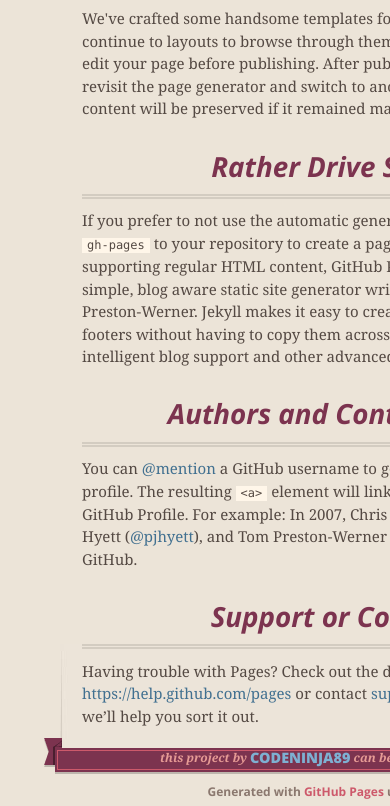
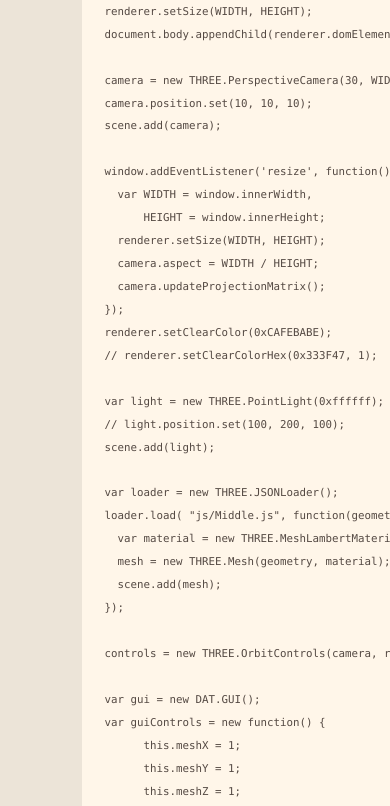
Before and after one commit to CodeNinja89/ThreeJS, a plain HTML site: page index.html in a window 390 px wide. Shown: the part 649-1455 px from the top of the page. Drawn offline with nearby package versions, Linux system fonts and the light colour scheme.

```diff
--- a/index.html
+++ b/index.html
@@ -46,37 +46,122 @@
 
 
       <section id="main_content">
-        <h3>
-<a id="welcome-to-github-pages" class="anchor" href="#welcome-to-github-pages" aria-hidden="true"><span class="octicon octicon-link"></span></a>Welcome to GitHub Pages.</h3>
+        <p>&lt;!doctype html&gt;
 
-<p>This automatic page generator is the easiest way to create beautiful pages for all of your projects. Author your page content here using GitHub Flavored Markdown, select a template crafted by a designer, and publish. After your page is generated, you can check out the new branch:</p>
+</p>
+  Antu's Model
 
-<pre><code>$ cd your_repo_root/repo_name
-$ git fetch origin
-$ git checkout gh-pages
+
+
+    <p>Drag to rotate the object. Scroll to zoom in/out</p>
+
+
+
+
+
+<p></p>
+
+<pre><code>// Set up the scene, camera, and renderer as global variables.
+var scene, camera, renderer;
+
+init();
+animate();
+
+function init() {
+
+  scene = new THREE.Scene();
+  var WIDTH = window.innerWidth,
+      HEIGHT = window.innerHeight;
+
+  renderer = new THREE.WebGLRenderer({antialias:true});
+  renderer.setSize(WIDTH, HEIGHT);
+  document.body.appendChild(renderer.domElement);
+
+  camera = new THREE.PerspectiveCamera(30, WIDTH / HEIGHT, 0.1, 20000);
+  camera.position.set(10, 10, 10);
+  scene.add(camera);
+
+  window.addEventListener('resize', function() {
+    var WIDTH = window.innerWidth,
+        HEIGHT = window.innerHeight;
+    renderer.setSize(WIDTH, HEIGHT);
+    camera.aspect = WIDTH / HEIGHT;
+    camera.updateProjectionMatrix();
+  });
+  renderer.setClearColor(0xCAFEBABE);
+  // renderer.setClearColorHex(0x333F47, 1);
+
+  var light = new THREE.PointLight(0xffffff);
+  // light.position.set(100, 200, 100);
+  scene.add(light);
+
+  var loader = new THREE.JSONLoader();
+  loader.load( "js/Middle.js", function(geometry){
+    var material = new THREE.MeshLambertMaterial({color: 0xDEADBEEF});
+    mesh = new THREE.Mesh(geometry, material);
+    scene.add(mesh);
+  });
+
+  controls = new THREE.OrbitControls(camera, renderer.domElement);
+
+  var gui = new DAT.GUI();
+  var guiControls = new function() {
+        this.meshX = 1;
+        this.meshY = 1;
+        this.meshZ = 1;
+        this.cameraX = 1;
+        this.cameraY = 1;
+        this.cameraZ = 1;
+        this.lightX = 1;
+        this.lightY = 1;
+        this.lightZ = 1;
+    }
+    gui.add(guiControls, 'meshX', 0, 100).onChange(function(e) {
+        mesh.scale.x = e;
+    });
+    gui.add(guiControls, 'meshY', 0, 100).onChange(function(e) {
+        mesh.scale.y = e;
+    });
+    gui.add(guiControls, 'meshZ', 0, 100).onChange(function(e) {
+        mesh.scale.z = e;
+    });
+    gui.add(guiControls, 'cameraX', 0, 100).onChange(function(e) {
+        camera.position.x = e;
+    });
+    gui.add(guiControls, 'cameraY', 0, 100).onChange(function(e) {
+        camera.position.y = e;
+    });
+    gui.add(guiControls, 'cameraZ', 0, 100).onChange(function(e) {
+        camera.position.z = e;
+    });
+    gui.add(guiControls, 'lightX', -100, 100).onChange(function(e) {
+        light.position.x = e;
+    });
+    gui.add(guiControls, 'lightY', -100, 100).onChange(function(e) {
+        light.position.y = e;
+    });
+    gui.add(guiControls, 'lightZ', -100, 100).onChange(function(e) {
+        light.position.z = e;
+    });
+}
+
+
+// Renders the scene and updates the render as needed.
+function animate() {
+
+  requestAnimationFrame(animate);
+
+  // Render the scene.
+  renderer.render(scene, camera);
+  controls.update();
+
+}
 </code></pre>
 
-<p>If you're using the GitHub for Mac, simply sync your repository and you'll see the new branch.</p>
+<p></p>
 
-<h3>
-<a id="designer-templates" class="anchor" href="#designer-templates" aria-hidden="true"><span class="octicon octicon-link"></span></a>Designer Templates</h3>
-
-<p>We've crafted some handsome templates for you to use. Go ahead and continue to layouts to browse through them. You can easily go back to edit your page before publishing. After publishing your page, you can revisit the page generator and switch to another theme. Your Page content will be preserved if it remained markdown format.</p>
-
-<h3>
-<a id="rather-drive-stick" class="anchor" href="#rather-drive-stick" aria-hidden="true"><span class="octicon octicon-link"></span></a>Rather Drive Stick?</h3>
-
-<p>If you prefer to not use the automatic generator, push a branch named <code>gh-pages</code> to your repository to create a page manually. In addition to supporting regular HTML content, GitHub Pages support Jekyll, a simple, blog aware static site generator written by our own Tom Preston-Werner. Jekyll makes it easy to create site-wide headers and footers without having to copy them across every page. It also offers intelligent blog support and other advanced templating features.</p>
-
-<h3>
-<a id="authors-and-contributors" class="anchor" href="#authors-and-contributors" aria-hidden="true"><span class="octicon octicon-link"></span></a>Authors and Contributors</h3>
-
-<p>You can <a href="https://github.com/blog/821" class="user-mention">@mention</a> a GitHub username to generate a link to their profile. The resulting <code>&lt;a&gt;</code> element will link to the contributor's GitHub Profile. For example: In 2007, Chris Wanstrath (<a href="https://github.com/defunkt" class="user-mention">@defunkt</a>), PJ Hyett (<a href="https://github.com/pjhyett" class="user-mention">@pjhyett</a>), and Tom Preston-Werner (<a href="https://github.com/mojombo" class="user-mention">@mojombo</a>) founded GitHub.</p>
-
-<h3>
-<a id="support-or-contact" class="anchor" href="#support-or-contact" aria-hidden="true"><span class="octicon octicon-link"></span></a>Support or Contact</h3>
-
-<p>Having trouble with Pages? Check out the documentation at <a href="https://help.github.com/pages">https://help.github.com/pages</a> or contact <a href="mailto:support@github.com">support@github.com</a> and we’ll help you sort it out.</p>
+<p>
+</p>
       </section>
 
       <footer>
```
Also changed, not shown: params.json (+1 -1 lines).
